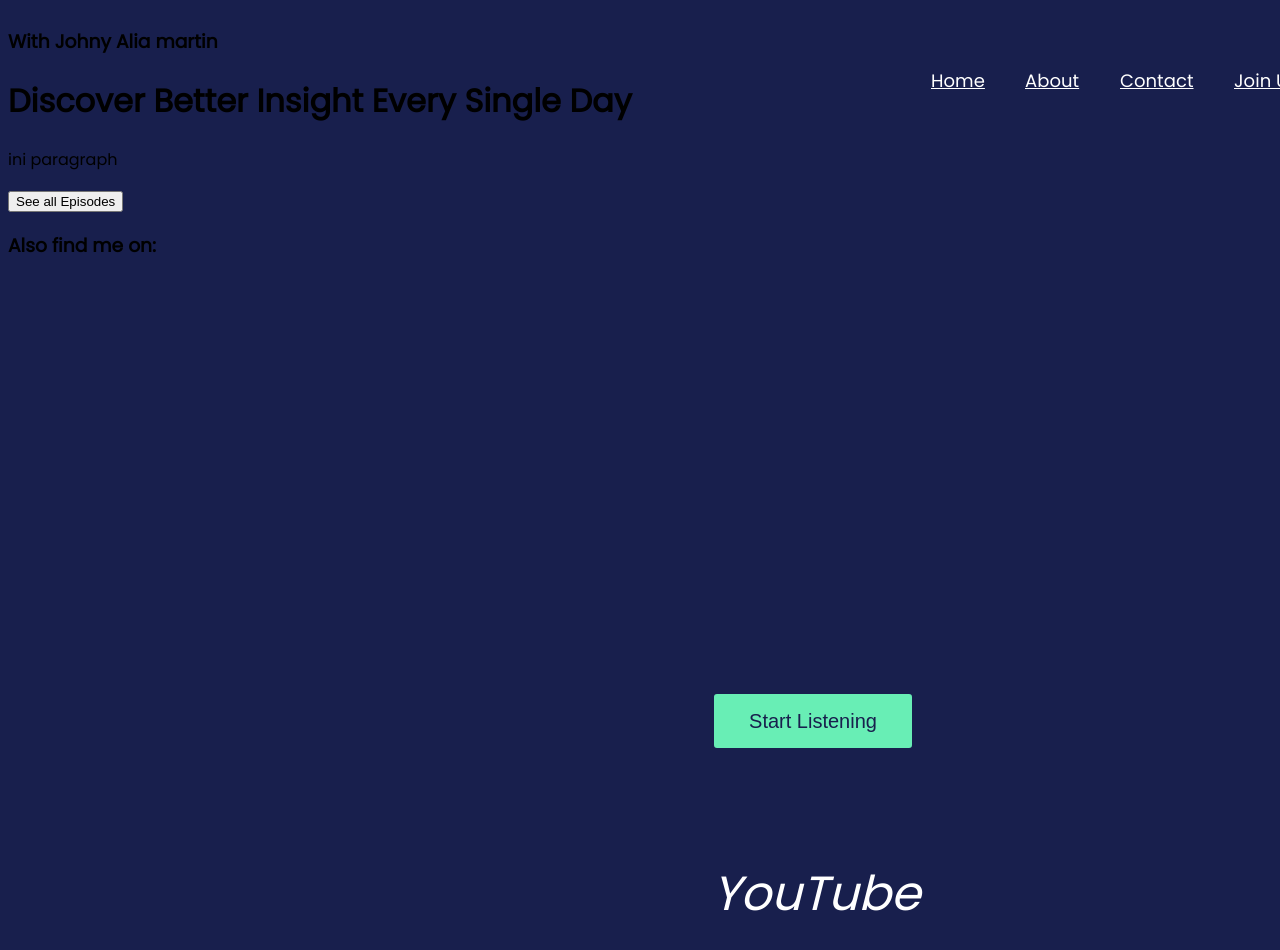
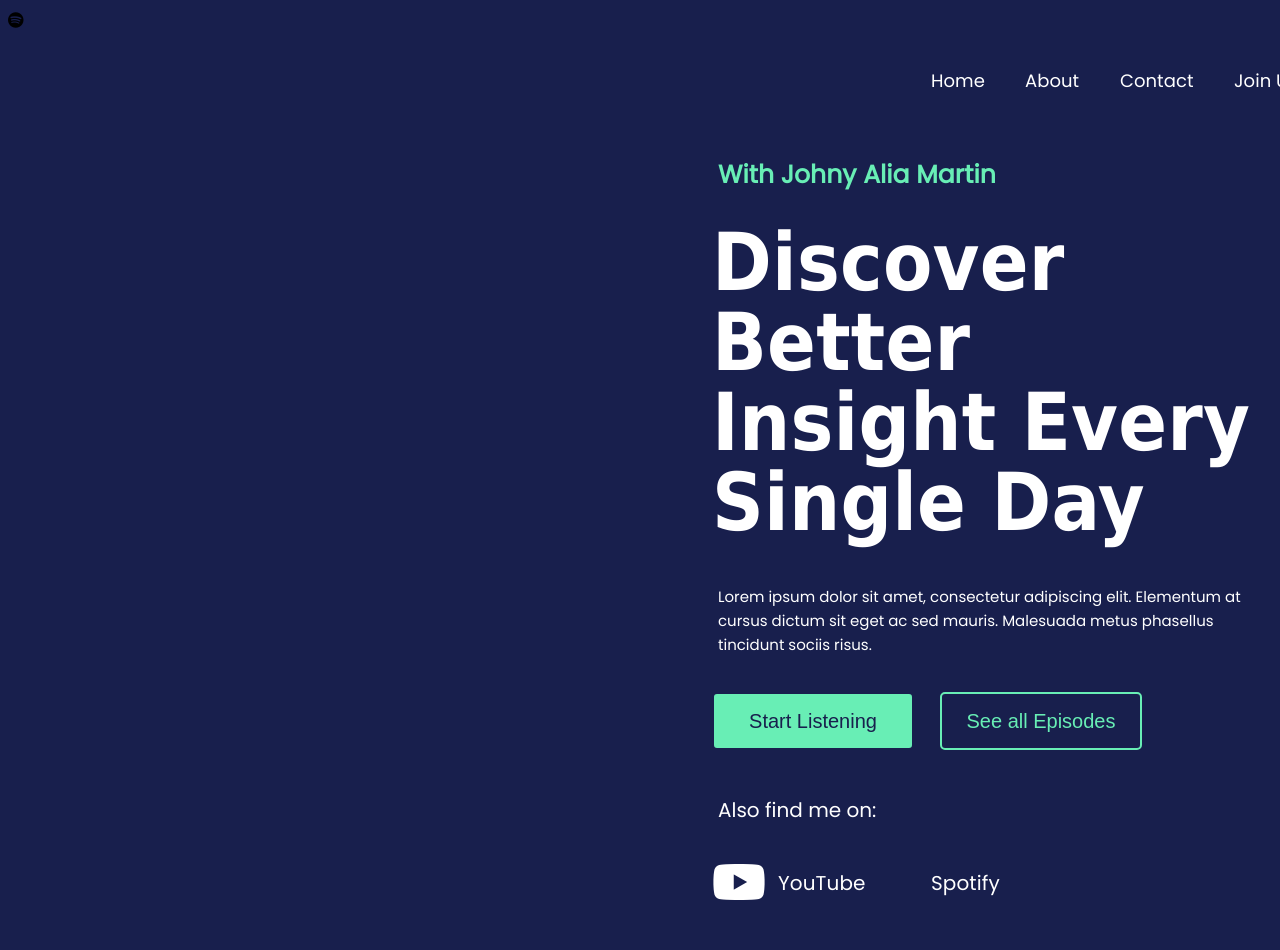
Before and after one commit to andrybh/Portofolio.github.io, a plain HTML site: page index.html in a window 1280 px wide. Shown: the top 950 px of the page. Drawn offline with Linux system fonts and the light colour scheme.

Commit message:
Update index.html

```diff
--- a/index.html
+++ b/index.html
@@ -2,11 +2,12 @@
 <html lang="en">
 
 <head>
-    <font <meta charset="UTF-8">
-        <meta name="viewport" content="width=device-width; initial-scale=1.0; maximum-scale=1.0;">
+    <meta charset="UTF-8">
+        <meta name="viewport" content="width=device-width;">
         <link rel="stylesheet" href="style.css">
         <title> Noise </title>
         <link href='https://fonts.googleapis.com/css?family=Poppins' rel='stylesheet'>
+        <script src="https://kit.fontawesome.com/768196b77c.js" crossorigin="anonymous"></script>
 
 </head>
 
@@ -14,30 +15,34 @@
     <div class="kotak"></div>
     <header>
         <div class="topnav">
-            <a class="Home" href="#Home"> Home </a>
-            <a class="About" href="#about"> About </a>
-            <a class="Contact" href="Contact"> Contact</a>
-            <a class="Join-Us" href=" Join"> Join Us</a>
+            <a class="Home"> Home </a>
+            <a class="About"> About </a>
+            <a class="Contact"> Contact</a>
+            <a class="Join-Us"> Join Us</a>
         </div>
     </header>
     <div>
-        <h3 class="withjohn"> With Johny Alia martin</h3>
-        <h1 class="discover"> Discover Better Insight Every Single Day </h1>
+        <p class="Johny"> With Johny Alia Martin</p>
+        <p class="Discover"> Discover <br> Better <br> Insight Every Single Day </p>
     </div>
-    <div>
+
+    <div class="paragraph">
         <p>
-            ini paragraph
+            Lorem ipsum dolor sit amet, consectetur adipiscing elit. Elementum at cursus dictum sit eget ac sed mauris. Malesuada metus phasellus tincidunt sociis risus.
         </p>
     </div>
 
     <div>
-        <button class="start listening" title="Start Listening">Start Listening</button>
-        <button class="See all Eps" title="See all Episodes">See all Episodes</button>
+        <button class="start" title="Start Listening">Start Listening</button>
+        <button class="episodes" title="See all Episodes">See all Episodes</button>
     </div>
 
     <div>
-        <h3>Also find me on:</h3>
-        <i class="fa-brands fa-youtube"> YouTube </i>
+        <h3 class="find">Also find me on:</h3>
+        <i class="fab fa-youtube"></i>
+        <p class="youtube">YouTube</p>
+        <i class="fa-brands fa-spotify"></i>
+        <p class="spotify"> Spotify</p>
 
     </div>
 
```
